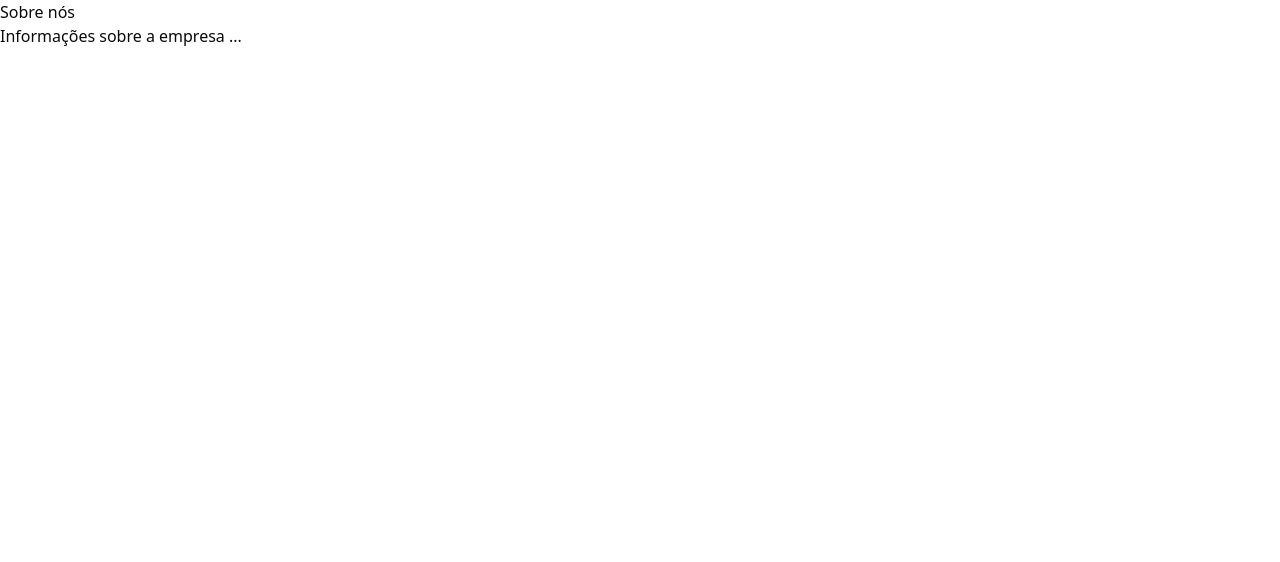
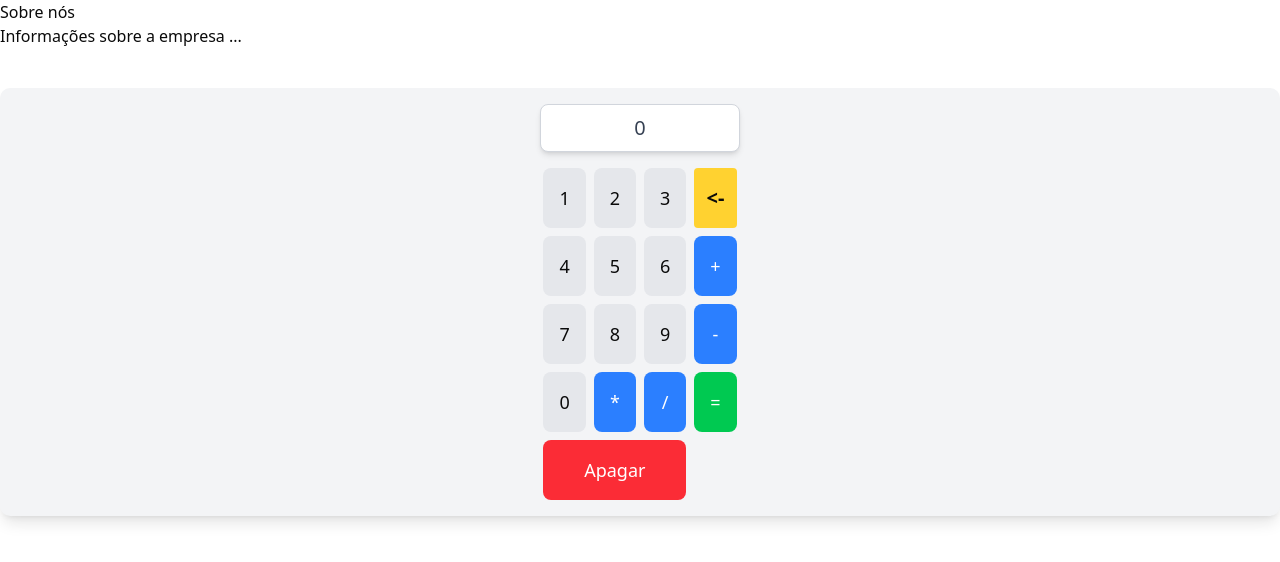
Before and after one commit to JuanMarks/introducao-nextjs, a Next.js app: page /about in a window 1280 px wide. Shown: the top 562 px of the page. Built offline with nearby package versions, Linux system fonts and the light colour scheme.

Commit message:
feat: calc

```diff
--- a/src/app/about/page.tsx
+++ b/src/app/about/page.tsx
@@ -1,5 +1,5 @@
 // import NavBar from "@/components/NavBar"
-
+import MiniDisplay from "@/components/MiniDisplay"
 export default function About(){
 
     return(
@@ -7,6 +7,7 @@ export default function About(){
             {/* <NavBar label1="Produtos" label2="Adminitradores" label3="Time"/> */}
             <h1>Sobre nós</h1>
             <p>Informações sobre a empresa ...</p>
+            <MiniDisplay/>
         </div>
     )
 }
--- /dev/null
+++ b/src/components/MiniDisplay.tsx
@@ -0,0 +1,109 @@
+'use client';
+
+import React from "react";
+
+
+export default function MiniDisplay() {
+    const [numberDisplay, setNumberDisplay] = React.useState('0');
+
+    const handleDisplayChange = (value: string) => {
+        if (numberDisplay.length >= 10) {
+            return;
+        }
+
+        setNumberDisplay(prev => {
+            if (prev === '0') {
+                return value;
+            }
+            return prev + value;
+        });
+    }
+
+    const handleSum = (value : string) => {
+        if (value === '=') {
+            const numbers = numberDisplay.split('+');
+            const sum = numbers.reduce((acc, curr) => acc + parseFloat(curr), 0);
+            setNumberDisplay(sum.toString());
+        }
+
+    }
+
+    const cauculate = () => {
+        if (numberDisplay.includes('+')) {
+            const numbers = numberDisplay.split('+');
+            const sum = numbers.reduce((acc, curr) => acc + parseFloat(curr), 0);
+            setNumberDisplay(sum.toString());
+        }
+
+        if (numberDisplay.includes('-')) {
+            const numbers = numberDisplay.split('-');
+            const difference = numbers.map(num => parseFloat(num));
+            const result = difference.reduce((acc, curr) => acc - curr);
+            setNumberDisplay(result.toString());
+        }
+
+        if (numberDisplay.includes('+') && numberDisplay.includes('-')) {
+            const numbers = numberDisplay.split(/(?=[+-])/);
+            let result = parseFloat(numbers[0]);
+            for (let i = 1; i < numbers.length; i++) {
+                const num = parseFloat(numbers[i].slice(1));
+                if (numbers[i][0] === '+') {
+                    result += num;
+                } else if (numbers[i][0] === '-') {
+                    result -= num;
+                }
+            }
+            setNumberDisplay(result.toString());
+        }
+
+        if (numberDisplay.includes('*')) {
+            const numbers = numberDisplay.split('*');
+            const product = numbers.reduce((acc, curr) => acc * parseFloat(curr), 1);
+            setNumberDisplay(product.toString());
+        }
+
+        if (numberDisplay.includes('/')) {
+            const numbers = numberDisplay.split('/');
+            const quotient = numbers.map(num => parseFloat(num));
+            const result = quotient.reduce((acc, curr) => acc / curr);
+            setNumberDisplay(result.toString());
+        }
+
+    }
+
+
+    const handleDelete = () => {
+        setNumberDisplay(numberDisplay.slice(0, -1));
+    }
+
+
+    return (
+        <>
+            <div className="flex flex-col items-center mt-10 space-y-4 p-4 bg-gray-100 rounded-lg shadow-lg">
+                {/* Display */}
+                <div className="flex justify-center items-center border border-gray-300 rounded-md p-4 w-50 h-12 text-center text-xl mb-4 bg-white shadow-md">
+                    <span className="text-gray-700">{numberDisplay}</span>
+                </div>
+                {/* Teclado numerico */}
+                <div>
+                    <div className="grid grid-cols-4 gap-2">
+                        {Array.from({ length: 9 }, (_, i) => (
+                            <button onClick={(e) => handleDisplayChange(e.currentTarget.textContent!)} key={i + 1} className="bg-gray-200 p-4 rounded-md text-lg hover:bg-gray-300">
+                                {i + 1}
+                            </button>
+                        ))}
+                        <button onClick={(e) => handleDisplayChange(e.currentTarget.textContent!)} className="bg-gray-200 p-4 rounded-md text-lg hover:bg-gray-300">0</button>
+                        <button onClick={handleDelete} className="bg-amber-300 rounded font-bold text-xl row-end-1 col-end-5">{"<-"}</button>
+                        <button onClick={() => setNumberDisplay(numberDisplay+"+")} className="bg-blue-500 p-4 rounded-md text-lg text-white hover:bg-blue-600 row-end-2 col-end-5">+</button>
+                        <button onClick={() => setNumberDisplay(numberDisplay+"-")} className="bg-blue-500 p-4 rounded-md text-lg text-white hover:bg-blue-600 row-end-3 col-end-5">-</button>
+                        <button onClick={cauculate} className="bg-green-500 p-4 rounded-md text-lg text-white hover:bg-green-600 row-end-4 col-end-5">=</button>
+                        <button onClick={() => setNumberDisplay(numberDisplay+"*")} className="bg-blue-500 p-4 rounded-md text-lg text-white hover:bg-blue-600 row-end-4 col-end-3">*</button>
+                        <button onClick={() => setNumberDisplay(numberDisplay+"/")} className="bg-blue-500 p-4 rounded-md text-lg text-white hover:bg-blue-600 row-end-4 col-end-4">/</button>
+                        <button onClick={() => setNumberDisplay('')} className="bg-red-500 p-4 rounded-md text-lg text-white hover:bg-red-600 col-span-3">Apagar</button>
+                    </div>
+                </div>
+
+            </div>
+        </>
+    );
+}
```
